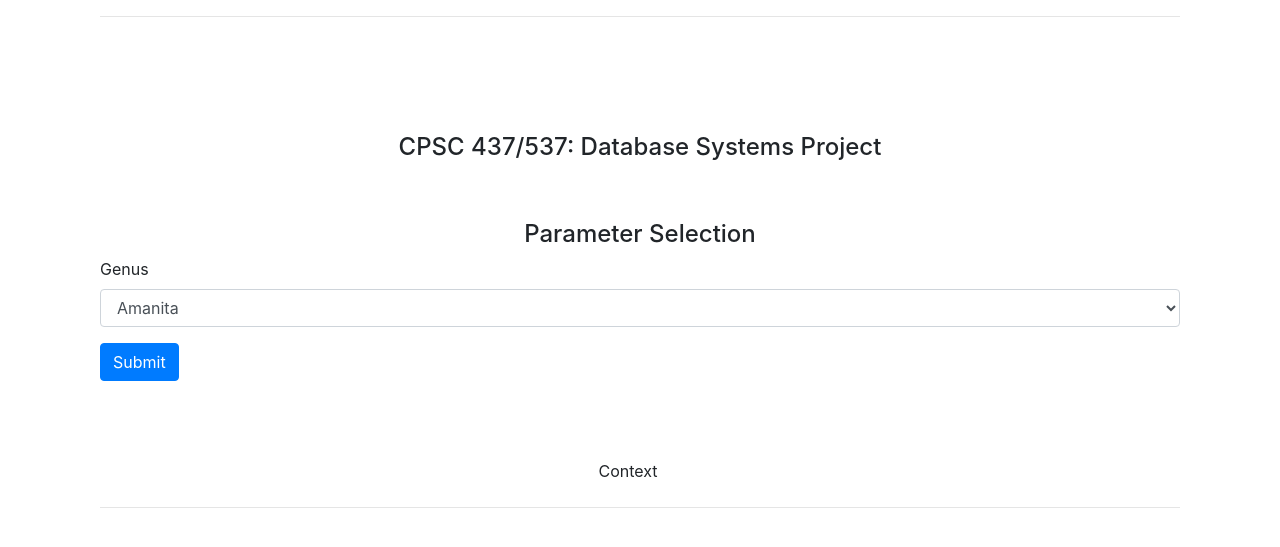
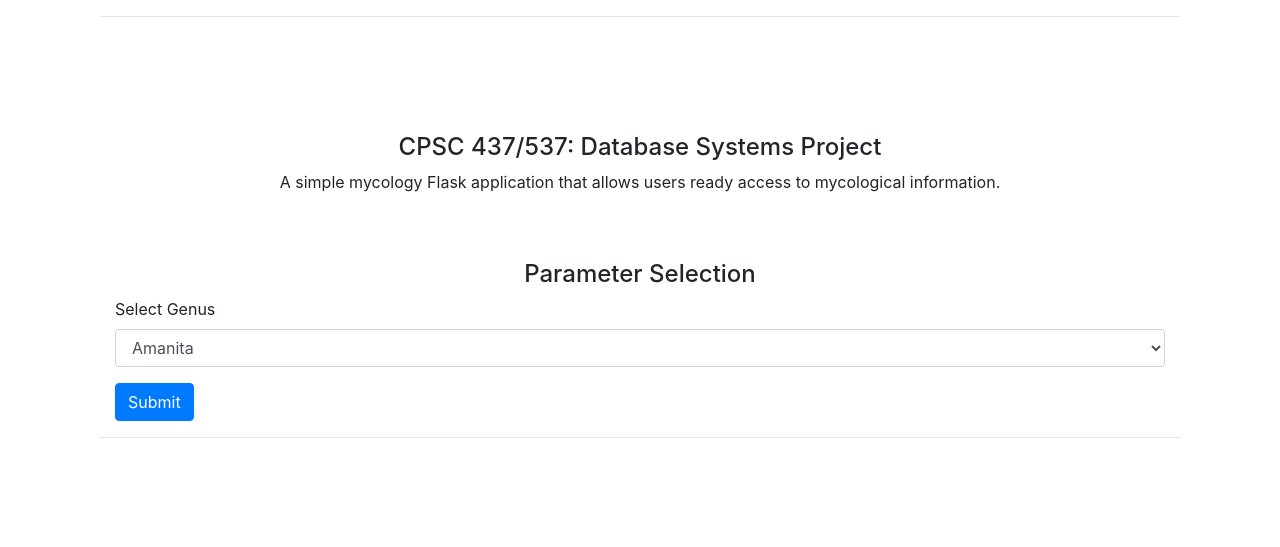
Before and after one commit to victor-hugo-dc/mushrooms, a Flask app: template templates/index.html in a window 1280 px wide. Shown: the top 547 px of the page. Run offline with Flask 3, Linux system fonts and the light colour scheme; the template is opened without the code that fills it: values that come from a table or form of the project are taken from there, others are empty; some libraries are stand-ins or nearby versions.

Commit message:
working form queries sql database for mushroom locations

```diff
--- a/app.py
+++ b/app.py
@@ -1,5 +1,8 @@
 from flask import Flask, render_template
-import pandas as pd
+from website_utils import create_map
+from flask_wtf import FlaskForm
+from wtforms import SelectField
+import folium
 
 app = Flask(__name__)
 app.config['SECRET_KEY'] = 'mushrooms'
@@ -12,9 +15,19 @@ app_data = {
     "keywords": ""
 }
 
-@app.route('/', methods=['GET'])
+class MushroomForm(FlaskForm):
+    genus = SelectField("Select Genus", choices=[("Amanita", "Amanita"), ("Cortinarius", "Cortinarius"), ("Entoloma", "Entoloma"), ("Hygrocybe", "Hygrocybe"), ("Lactarius", "Lactarius"), ("Russula", "Russula"), ("Suillus", "Suillus")])
+
+@app.route('/', methods=['GET', 'POST'])
 def index():
-    return render_template("index.html", app_data = app_data)
+    form = MushroomForm()
+    if form.validate_on_submit():
+        choice: str = form.genus.data
+        map_data: folium.Map = create_map(choice)
+        return render_template("index.html", app_data = app_data, form=form, map_data = map_data._repr_html_())
+
+    else:
+        return render_template("index.html", app_data = app_data, form=form, map_data = None)
 
 if __name__ == '__main__':
-    app.run(debug=True)
+    app.run(debug = True)
--- a/templates/index.html
+++ b/templates/index.html
@@ -3,72 +3,32 @@
 {% block body %}
 
 <h4 class="text-center">CPSC 437/537: Database Systems Project</h4>
-<!-- <p>Lorem Ipsum</p> -->
+<p class="text-center">A simple mycology Flask application that allows users ready access to mycological information.</p>
 
-<h4 class="text-center" style="padding-top: 50px;">Parameter Selection</h4>
-<div class="form-group">
-    <label for="environment">Genus</label>
-    <select class="form-control" id="env_selector" name="environment">
-      <option value="Amanita">Amanita</option>
-      <option value="Cortinarius">Cortinarius</option>
-      <option value="Entoloma">Entoloma</option>
-      <option value="Hygrocybe">Hygrocybe</option>
-      <option value="Lactarius">Lactarius</option>
-      <option value="Russula">Russula</option>
-      <option value="Suillus">Suillus</option>
-    </select>
-    <!-- <label for="poses">Number of Poses</label>
-    <select class="form-control" id="pose_selector" name="poses">
-      <option value="single">1</option>
-      <option value="distribution">36</option>
-    </select> -->
+<div class="container">
+  <h4 class="text-center" style="padding-top: 50px;">Parameter Selection</h4>
+  <form action="{{ url_for('index') }}" method="post">
+    <div class="form-group">
+        {{ form.csrf_token }}
+        {{ form.genus.label }}
+        {{ form.genus(class_="form-control", id="exampleFormControlSelect1")}}
+    </div>
+    <button type="submit" class="btn btn-primary">Submit</button>
+  </form>
 </div>
-<button id="submit" type="submit" class="btn btn-primary">Submit</button>
 
-<div class="container" style="padding-top: 50px;">
-    <h4 class="text-center" id='results_label'>{{ img_label }}</h4>
-    <div class="well text-center">
-      <div class="row d-flex justify-content-center" style="padding-top: 20px;">
-        <!-- <div class="column">
-          <span class="dot unknown" id="unknown_dot"></span>
-          <label for="unknown_dot" style="padding-right: 1.5em;">Unknown space</label>
-        </div>
-        <div class="column">
-          <span class="dot tall" id="tall_dot"></span>
-          <label for="tall_dot" style="padding-right: 1.5em;">Tall obstacle</label>
-        </div> -->
-        <!-- <div class="column">
-          <span class="dot short" id="short_dot"></span>
-          <label for="short_dot" style="padding-right: 1.5em;">Short obstacle</label>
-        </div>
-        <div class="column">
-          <span class="dot free" id="free_dot"></span>
-          <label for="free_dot" style="padding-right: 1.5em;">Free space</label>
-        </div>
-        <div class="column">
-          <span class="dot prediction" id="prediction_dot"></span>
-          <label for="prediction_dot" style="padding-right: 1.5em;">Predicted pose</label>
-        </div>
-        <div class="column">
-          <span class="dot distribution" id="distribution_dot"></span>
-          <label for="distribution_dot" style="padding-right: 1.5em;">Prediction distribution</label>
-        </div> -->
-        <div class="column">
-          <span class="dot context" id="context_dot"></span>
-          <label for="context_dot" style="padding-right: 1.5em;">Context</label>
-        </div>
+
+<div class="container">
+  <div class="well text-center">
+    <div class="row">
+      <div class="col-md-6">
+        {{ map_data | safe }}
       </div>
-      <div class="row">
-        <!-- <div class="col-md-6">
-          <img src="" class="img-fluid" style="max-width:92%;" alt="", id="opt_img_plot">
-          <label for="opt_img_plot">Geometric Method</label>
-        </div>
-        <div class="col-md-6">
-          <img src="" class="img-fluid" style="max-width:92%;" alt="", id="gan_img_plot">
-          <label for="gan_img_plot">Data-driven Method</label>
-        </div> -->
+      <div class="col-md-6">
+        <!-- Here add info about genus or pictures -->
       </div>
     </div>
+  </div>
 </div>
 
 {% endblock %}
```
Also changed, not shown: website_utils.py (added, +40 -0 lines), README.md, 1 other file.
